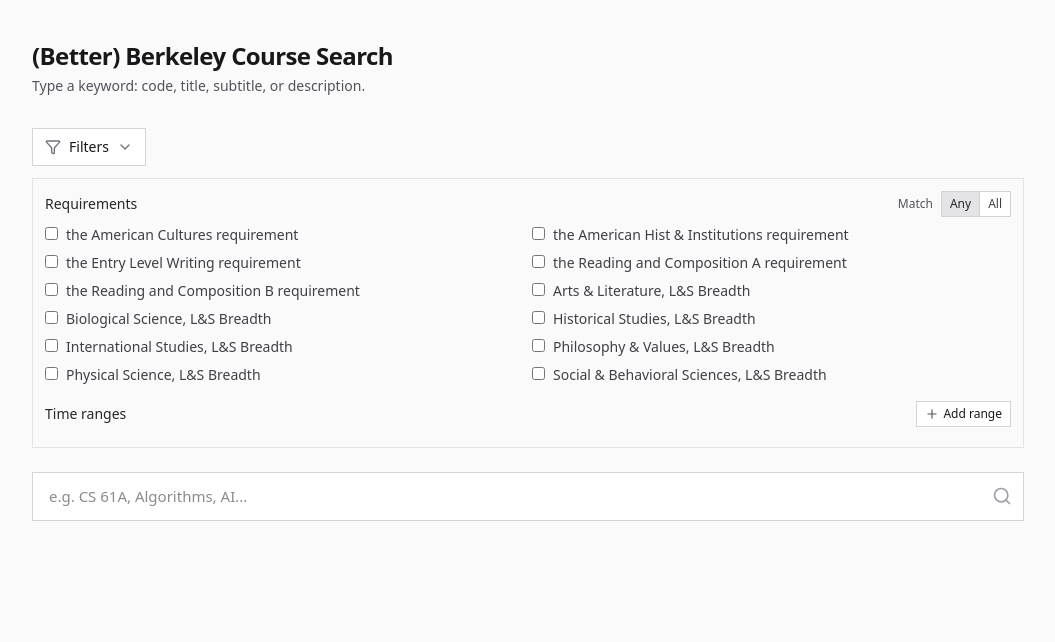
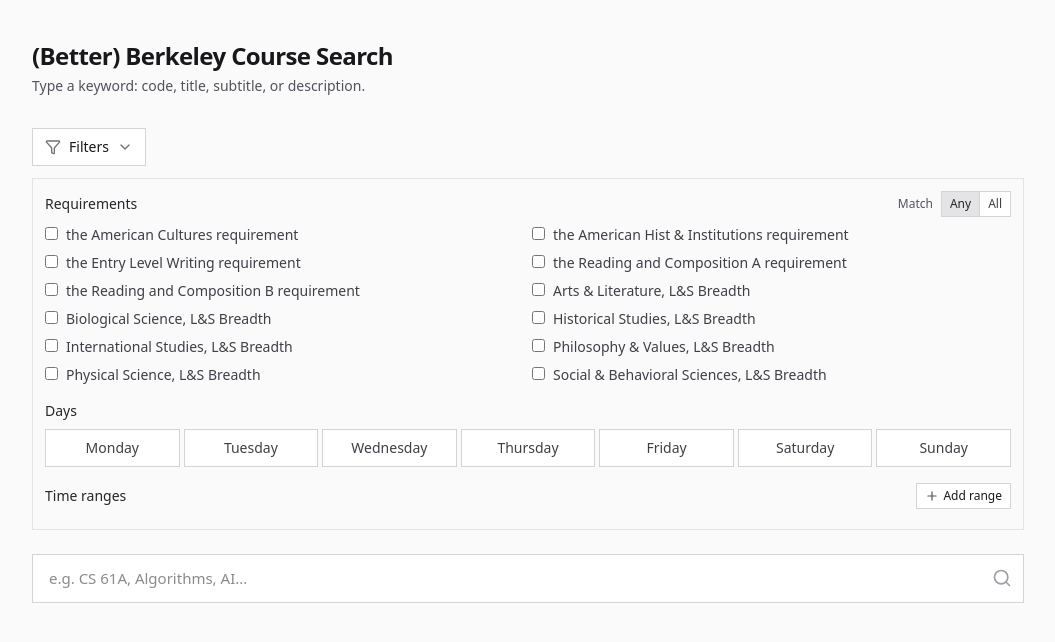
Before and after one commit to Injng/bcs, a SvelteKit app in the folder ui/: page / in a window 1280 px wide. Both pictures are taken after a click on the button "Filters". Shown: the top 642 px of the page, without its empty margins (112-1167 px from the left). Built offline with nearby package versions, Linux system fonts and the light colour scheme.

Commit message:
feat: add ui for filtering days

```diff
--- a/ui/src/routes/+page.svelte
+++ b/ui/src/routes/+page.svelte
@@ -57,6 +57,49 @@
   type TimeRange = { id: number; start: string; end: string };
   let nextTimeRangeId = 1;
   let timeRanges: TimeRange[] = [];
+
+  // Day-of-week filter (server expects concatenated codes like "MoWeFr")
+  type DayOption = { label: string; code: "Mo" | "Tu" | "We" | "Th" | "Fr" | "Sa" | "Su" };
+  const dayOptions: DayOption[] = [
+    { label: "Monday", code: "Mo" },
+    { label: "Tuesday", code: "Tu" },
+    { label: "Wednesday", code: "We" },
+    { label: "Thursday", code: "Th" },
+    { label: "Friday", code: "Fr" },
+    { label: "Saturday", code: "Sa" },
+    { label: "Sunday", code: "Su" }
+  ];
+  const dayOrder: Array<DayOption["code"]> = ["Mo", "Tu", "We", "Th", "Fr", "Sa", "Su"];
+  let selectedDays = new Set<DayOption["code"]>();
+
+  function toggleDay(code: DayOption["code"]) {
+    const next = new Set(selectedDays);
+    if (next.has(code)) next.delete(code);
+    else next.add(code);
+    selectedDays = next;
+    // Trigger search
+    if (inflightAbort) inflightAbort.abort();
+    results = [];
+    hasMore = false;
+    error = null;
+    debounceTimer && clearTimeout(debounceTimer);
+    doSearch();
+  }
+
+  function clearDays() {
+    if (selectedDays.size === 0) return;
+    selectedDays = new Set();
+    if (inflightAbort) inflightAbort.abort();
+    results = [];
+    hasMore = false;
+    error = null;
+    debounceTimer && clearTimeout(debounceTimer);
+    doSearch();
+  }
+
+  function buildDaysString(): string {
+    return dayOrder.filter((c) => selectedDays.has(c)).join("");
+  }
 
   function toggleFilters() {
     filtersOpen = !filtersOpen;
@@ -139,6 +182,13 @@
     const payload: Record<string, unknown> = { requirements_or: requirementsOr };
     if (selectedRequirements.size > 0) {
       payload.requirements = Array.from(selectedRequirements);
+    }
+    const daysString = buildDaysString();
+    if (daysString.length > 0) {
+      payload.days = daysString;
+    }
+    if (daysString.length === 0) {
+      payload.days = null;
     }
     const validRanges: Array<[string, string]> = timeRanges
       .filter((r) => r.start < r.end) // "HH:MM" lexicographic works
@@ -347,6 +397,32 @@
         </div>
         <div class="mt-4">
           <div class="mb-2 flex items-center justify-between">
+            <div class="text-sm font-medium text-zinc-800">Days</div>
+            {#if selectedDays.size > 0}
+              <button
+                class="text-xs text-zinc-600 underline underline-offset-4 hover:text-zinc-800"
+                on:click={clearDays}
+                type="button"
+              >
+                Clear days
+              </button>
+            {/if}
+          </div>
+          <div class="grid grid-cols-7 gap-1">
+            {#each dayOptions as d}
+              <button
+                type="button"
+                class={"inline-flex items-center justify-center border border-zinc-300 px-2 py-2 text-sm transition " + (selectedDays.has(d.code) ? "bg-zinc-600 text-white" : "bg-white text-zinc-700 hover:border-zinc-400")}
+                aria-pressed={selectedDays.has(d.code)}
+                on:click={() => toggleDay(d.code)}
+              >
+                {d.label}
+              </button>
+            {/each}
+          </div>
+        </div>
+        <div class="mt-4">
+          <div class="mb-2 flex items-center justify-between">
             <div class="text-sm font-medium text-zinc-800">Time ranges</div>
             <button
               class="inline-flex items-center gap-1 border border-zinc-300 bg-white px-2 py-1 text-xs transition hover:border-zinc-400"
```
